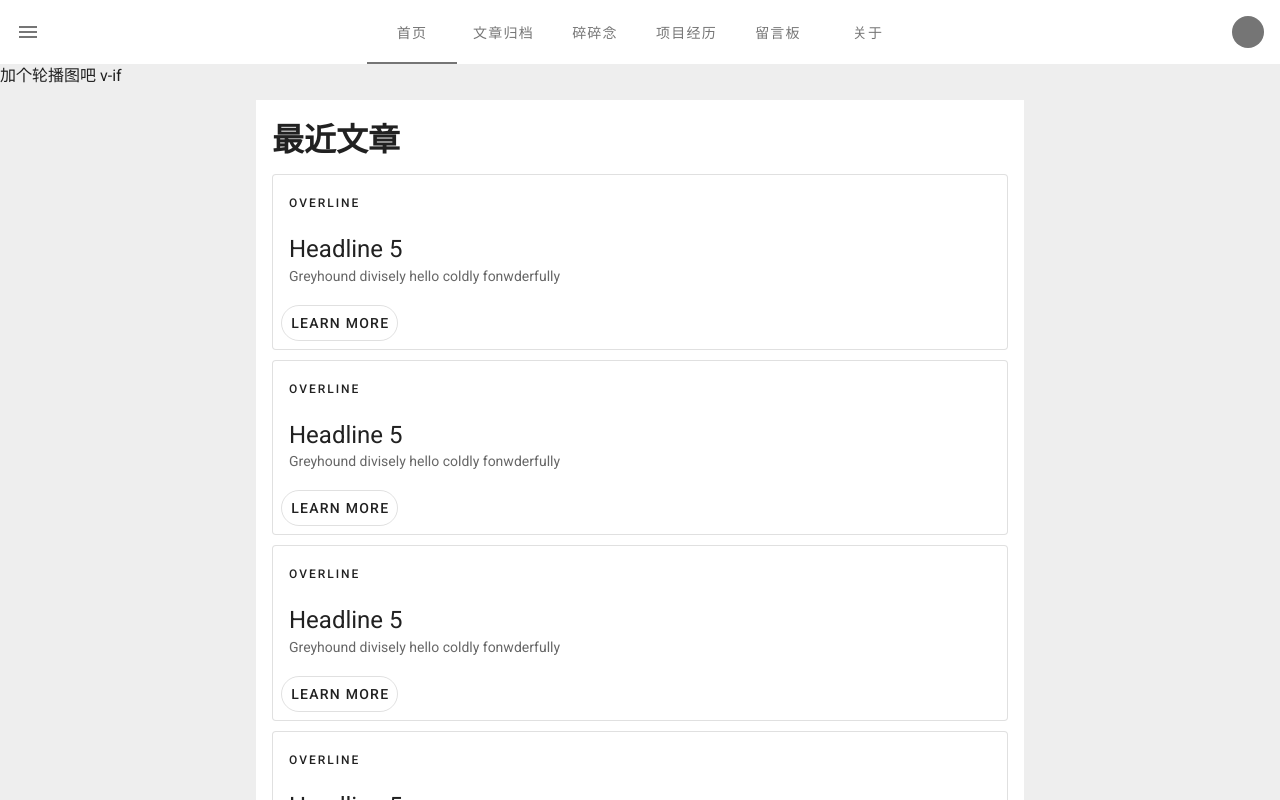
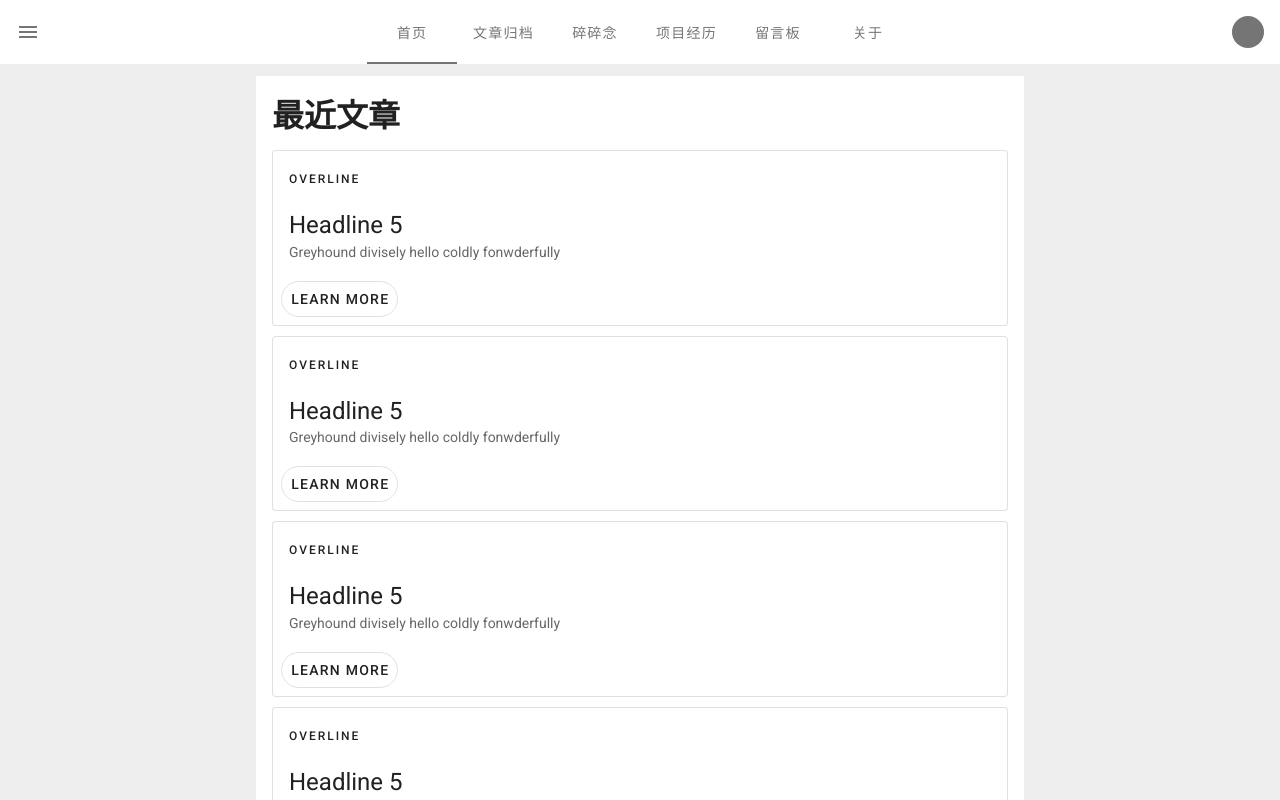
Before and after one commit to MoMeak9/myblog, a Vue app: page / in a window 1280 px wide. Shown: the top 800 px of the page. Built offline with nearby package versions, Linux system fonts and the light colour scheme; what vue-particles would draw is missing.

Commit message:
设计布局

```diff
--- a/src/App.vue
+++ b/src/App.vue
@@ -36,7 +36,6 @@
       ></v-avatar>
     </v-app-bar>
     <v-main class="grey lighten-3">
-      加个轮播图吧 v-if
       <v-container>
         <v-sheet
             style="margin: 0 auto"
```
